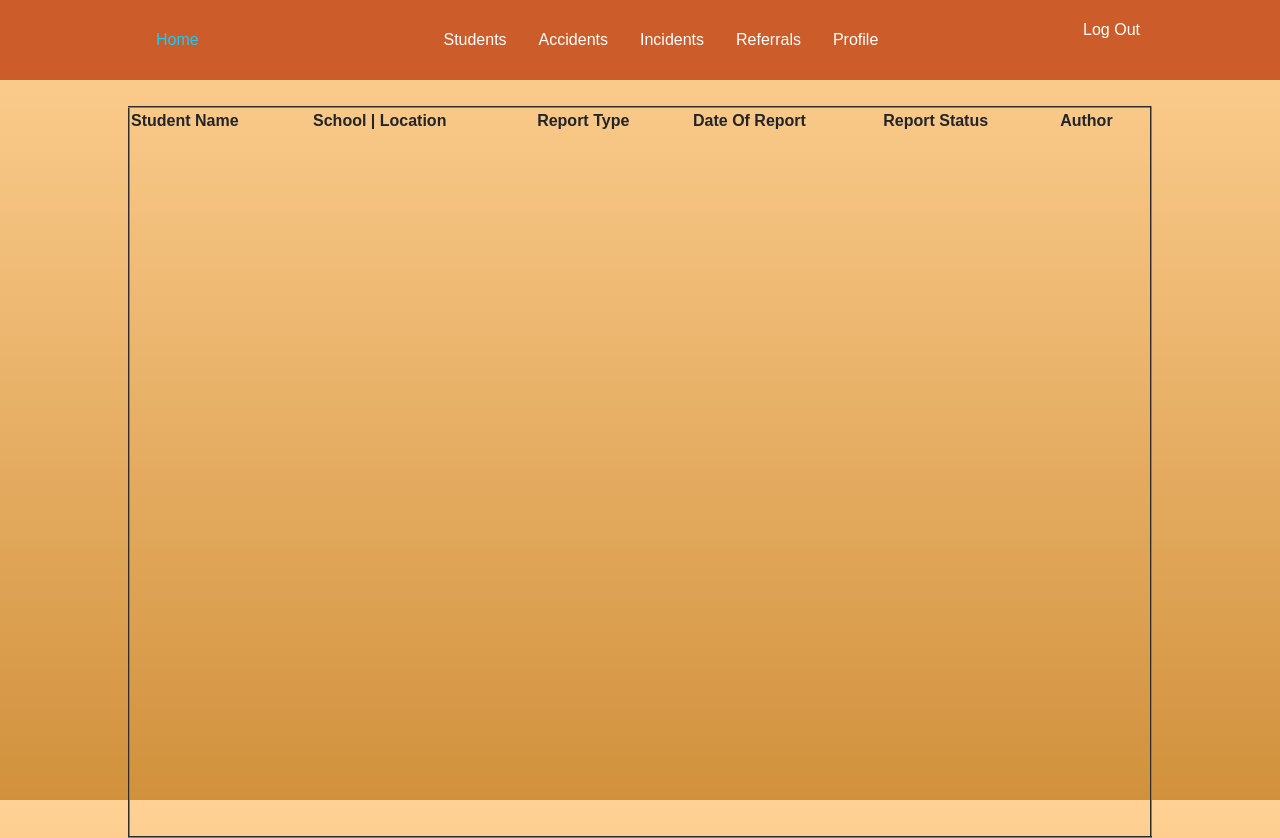
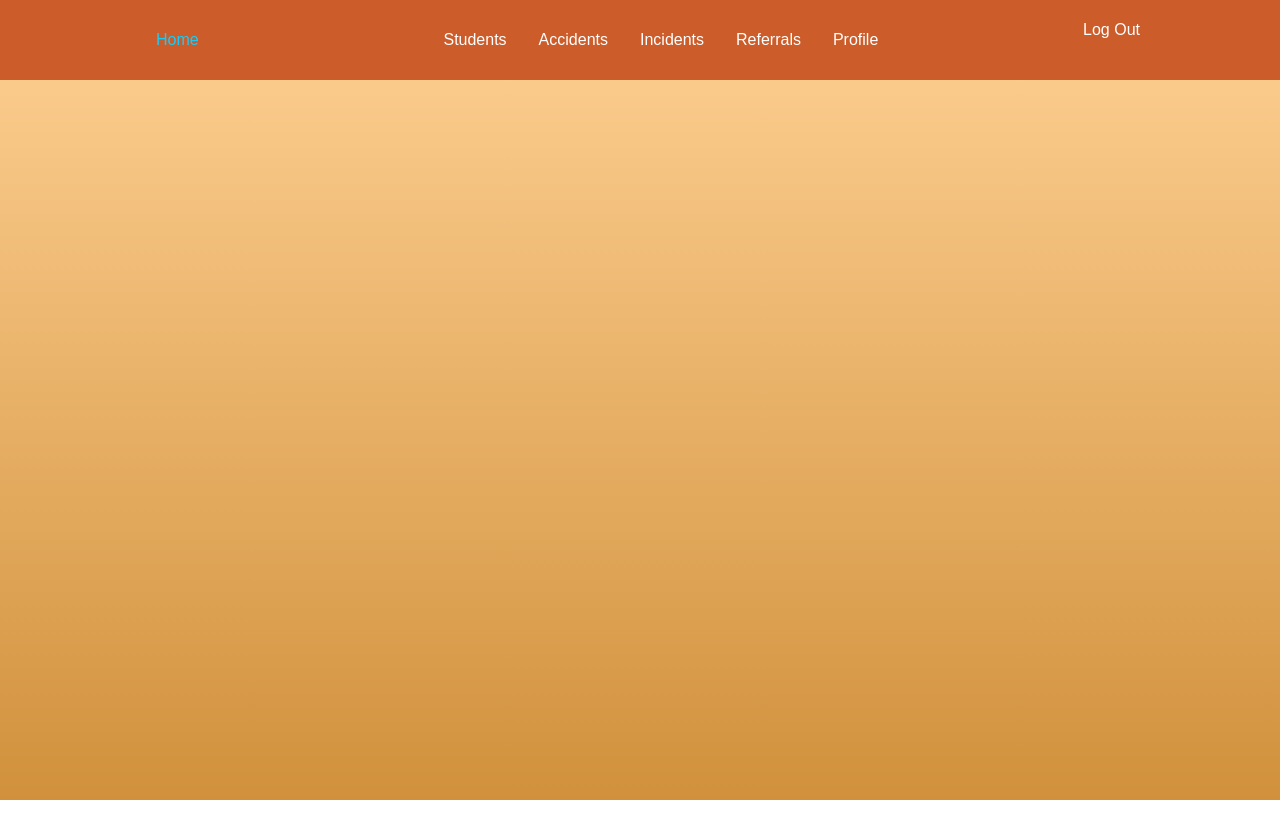
Before and after one commit to Noahlinton32/Carpenter-Workshop-Clone, a React (Create React App) app in the folder client/: page /dashboard in a window 1280 px wide. After the commit the page ends 800 px from the top, so only its background shows below. Built offline with nearby package versions, Linux system fonts and the light colour scheme; sample sign-in values are in the browser's storage.

Commit message:
dashboard update

```diff
--- a/client/src/pages/dashboard.js
+++ b/client/src/pages/dashboard.js
@@ -21,234 +21,7 @@ const Dashboard = () => {
     <div style={{display: 'flex', justifyContent: 'center', alignItems: 'center', height: '90vh'}}>
         <GlobalStyle/>
 
-        <table width="80%" border={2} className="tableParent" style={{marginTop:'5%'}}>
-    <tbody>
-      <tr className="tableHead">
-        <th scope="col">Student Name</th>
-        <th scope="col">School | Location</th>
-        <th scope="col">Report Type</th>
-        <th scope="col">Date Of Report</th>
-        <th scope="col">Report Status</th>
-        <th scope="col">Author</th>
-      </tr>
-      <tr className="tableChild">
-        <td>&nbsp;</td>
-        <td>&nbsp;</td>
-        <td>&nbsp;</td>
-        <td>&nbsp;</td>
-        <td>&nbsp;</td>
-        <td>&nbsp;</td>
-      </tr>
-      <tr className="tableChild">
-        <td>&nbsp;</td>
-        <td>&nbsp;</td>
-        <td>&nbsp;</td>
-        <td>&nbsp;</td>
-        <td>&nbsp;</td>
-        <td>&nbsp;</td>
-      </tr>
-      <tr className="tableChild">
-        <td>&nbsp;</td>
-        <td>&nbsp;</td>
-        <td>&nbsp;</td>
-        <td>&nbsp;</td>
-        <td>&nbsp;</td>
-        <td>&nbsp;</td>
-      </tr>
-      <tr className="tableChild">
-        <td>&nbsp;</td>
-        <td>&nbsp;</td>
-        <td>&nbsp;</td>
-        <td>&nbsp;</td>
-        <td>&nbsp;</td>
-        <td>&nbsp;</td>
-      </tr>
-      <tr className="tableChild">
-        <td>&nbsp;</td>
-        <td>&nbsp;</td>
-        <td>&nbsp;</td>
-        <td>&nbsp;</td>
-        <td>&nbsp;</td>
-        <td>&nbsp;</td>
-      </tr>
-      <tr className="tableChild">
-        <td>&nbsp;</td>
-        <td>&nbsp;</td>
-        <td>&nbsp;</td>
-        <td>&nbsp;</td>
-        <td>&nbsp;</td>
-        <td>&nbsp;</td>
-      </tr>
-      <tr className="tableChild">
-        <td>&nbsp;</td>
-        <td>&nbsp;</td>
-        <td>&nbsp;</td>
-        <td>&nbsp;</td>
-        <td>&nbsp;</td>
-        <td>&nbsp;</td>
-      </tr>
-      <tr className="tableChild">
-        <td>&nbsp;</td>
-        <td>&nbsp;</td>
-        <td>&nbsp;</td>
-        <td>&nbsp;</td>
-        <td>&nbsp;</td>
-        <td>&nbsp;</td>
-      </tr>
-      <tr className="tableChild">
-        <td>&nbsp;</td>
-        <td>&nbsp;</td>
-        <td>&nbsp;</td>
-        <td>&nbsp;</td>
-        <td>&nbsp;</td>
-        <td>&nbsp;</td>
-      </tr>
-      <tr className="tableChild">
-        <td>&nbsp;</td>
-        <td>&nbsp;</td>
-        <td>&nbsp;</td>
-        <td>&nbsp;</td>
-        <td>&nbsp;</td>
-        <td>&nbsp;</td>
-      </tr>
-      <tr className="tableChild">
-        <td>&nbsp;</td>
-        <td>&nbsp;</td>
-        <td>&nbsp;</td>
-        <td>&nbsp;</td>
-        <td>&nbsp;</td>
-        <td>&nbsp;</td>
-      </tr>
-      <tr className="tableChild">
-        <td>&nbsp;</td>
-        <td>&nbsp;</td>
-        <td>&nbsp;</td>
-        <td>&nbsp;</td>
-        <td>&nbsp;</td>
-        <td>&nbsp;</td>
-      </tr>
-      <tr className="tableChild">
-        <td>&nbsp;</td>
-        <td>&nbsp;</td>
-        <td>&nbsp;</td>
-        <td>&nbsp;</td>
-        <td>&nbsp;</td>
-        <td>&nbsp;</td>
-      </tr>
-      <tr className="tableChild">
-        <td>&nbsp;</td>
-        <td>&nbsp;</td>
-        <td>&nbsp;</td>
-        <td>&nbsp;</td>
-        <td>&nbsp;</td>
-        <td>&nbsp;</td>
-      </tr>
-      <tr className="tableChild">
-        <td>&nbsp;</td>
-        <td>&nbsp;</td>
-        <td>&nbsp;</td>
-        <td>&nbsp;</td>
-        <td>&nbsp;</td>
-        <td>&nbsp;</td>
-      </tr>
-      <tr className="tableChild">
-        <td>&nbsp;</td>
-        <td>&nbsp;</td>
-        <td>&nbsp;</td>
-        <td>&nbsp;</td>
-        <td>&nbsp;</td>
-        <td>&nbsp;</td>
-      </tr>
-      <tr className="tableChild">
-        <td>&nbsp;</td>
-        <td>&nbsp;</td>
-        <td>&nbsp;</td>
-        <td>&nbsp;</td>
-        <td>&nbsp;</td>
-        <td>&nbsp;</td>
-      </tr>
-      <tr className="tableChild">
-        <td>&nbsp;</td>
-        <td>&nbsp;</td>
-        <td>&nbsp;</td>
-        <td>&nbsp;</td>
-        <td>&nbsp;</td>
-        <td>&nbsp;</td>
-      </tr>
-      <tr className="tableChild">
-        <td>&nbsp;</td>
-        <td>&nbsp;</td>
-        <td>&nbsp;</td>
-        <td>&nbsp;</td>
-        <td>&nbsp;</td>
-        <td>&nbsp;</td>
-      </tr>
-      <tr className="tableChild">
-        <td>&nbsp;</td>
-        <td>&nbsp;</td>
-        <td>&nbsp;</td>
-        <td>&nbsp;</td>
-        <td>&nbsp;</td>
-        <td>&nbsp;</td>
-      </tr>
-      <tr className="tableChild">
-        <td>&nbsp;</td>
-        <td>&nbsp;</td>
-        <td>&nbsp;</td>
-        <td>&nbsp;</td>
-        <td>&nbsp;</td>
-        <td>&nbsp;</td>
-      </tr>
-      <tr className="tableChild">
-        <td>&nbsp;</td>
-        <td>&nbsp;</td>
-        <td>&nbsp;</td>
-        <td>&nbsp;</td>
-        <td>&nbsp;</td>
-        <td>&nbsp;</td>
-      </tr>
-      <tr className="tableChild">
-        <td>&nbsp;</td>
-        <td>&nbsp;</td>
-        <td>&nbsp;</td>
-        <td>&nbsp;</td>
-        <td>&nbsp;</td>
-        <td>&nbsp;</td>
-      </tr>
-      <tr className="tableChild">
-        <td>&nbsp;</td>
-        <td>&nbsp;</td>
-        <td>&nbsp;</td>
-        <td>&nbsp;</td>
-        <td>&nbsp;</td>
-        <td>&nbsp;</td>
-      </tr>
-      <tr className="tableChild">
-        <td>&nbsp;</td>
-        <td>&nbsp;</td>
-        <td>&nbsp;</td>
-        <td>&nbsp;</td>
-        <td>&nbsp;</td>
-        <td>&nbsp;</td>
-      </tr>
-      <tr className="tableChild">
-        <td>&nbsp;</td>
-        <td>&nbsp;</td>
-        <td>&nbsp;</td>
-        <td>&nbsp;</td>
-        <td>&nbsp;</td>
-        <td>&nbsp;</td>
-      </tr>
-      <tr className="tableChild">
-        <td>&nbsp;</td>
-        <td>&nbsp;</td>
-        <td>&nbsp;</td>
-        <td>&nbsp;</td>
-        <td>&nbsp;</td>
-        <td>&nbsp;</td>
-      </tr>
-    </tbody>
-  </table>
+
 
     </div>
   )
```
